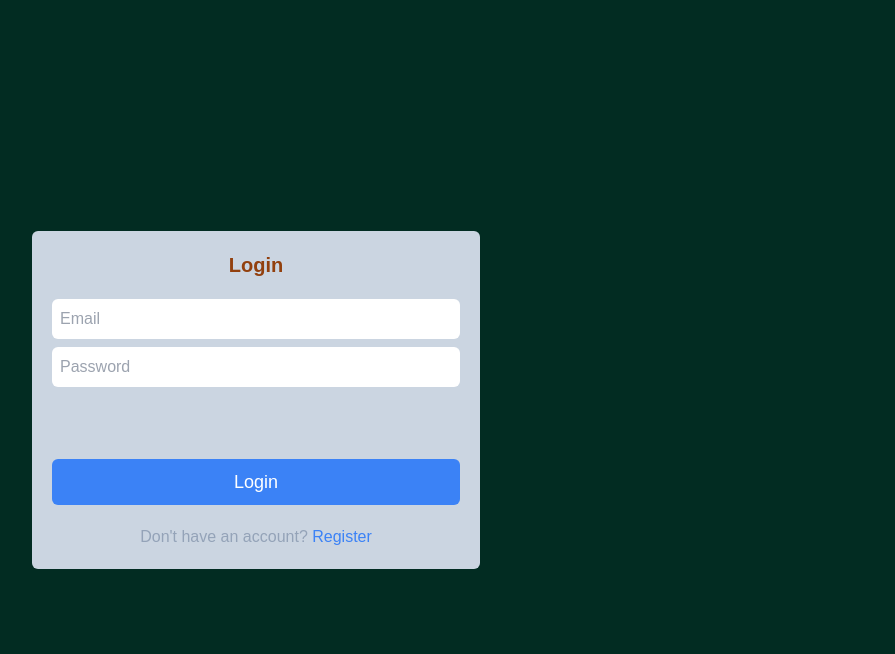
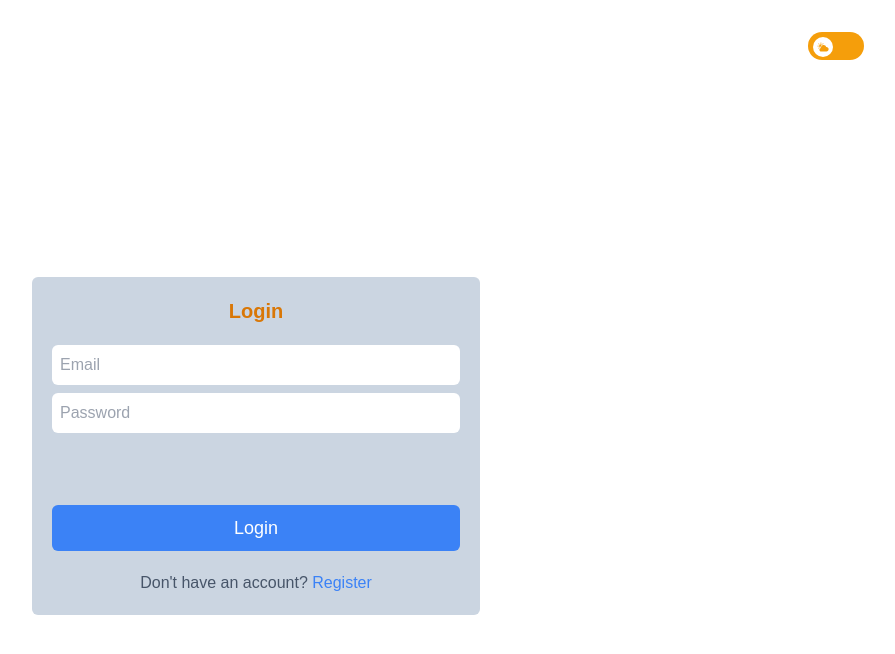
Before and after one commit to HabibAlmaula/basic-react, a React (Vite) app: page /login in a window 1280 px wide. Shown: the top 654 px of the page, without its empty margins (384-1279 px from the left). Built offline with nearby package versions, Linux system fonts and the light colour scheme.

Commit message:
fix: darkmode

```diff
--- a/src/App.jsx
+++ b/src/App.jsx
@@ -22,12 +22,14 @@ import Login from "./pages/auth/Login";
 import Register from "./pages/auth/Register";
 import { AppToast } from "./components/AppToast";
 import { AuthGuard } from "./routes/AuthGuard";
+import { ThemeProvider } from "./hooks/ThemeProvider";
 
 function App() {
   // Set the default locale to Indonesian
   setDefaultOptions({ locale: id });
   return (
     <>
+      <ThemeProvider>
         <AppToast />
         <Router>
           <AuthProvider>
@@ -57,6 +59,7 @@ function App() {
             </Routes>
           </AuthProvider>
         </Router>
+      </ThemeProvider>
     </>
   );
 }
--- a/src/components/FormInputNote.jsx
+++ b/src/components/FormInputNote.jsx
@@ -41,7 +41,7 @@ function FormInputNote({ onSave, isLoading }) {
         placeholder="Title"
         value={title}
         onChange={handleOnchangeTitle}
-        className="p-2 rounded-md"
+        className="p-2 rounded-md bg-slate-50 border border-x-neutral-200"
         disabled={isLoading}
       />
       <p className="text-lg font-semibold self-end mb-2">
--- a/src/components/HeaderApp.jsx
+++ b/src/components/HeaderApp.jsx
@@ -5,7 +5,7 @@ import { home } from "../routes/routes";
 import { AiOutlineLoading3Quarters } from "react-icons/ai";
 import ConfirmationDialog from "./ConfirmationDialog";
 import { useState } from "react";
-
+import { ThemeToggle } from "../hooks/ThemeProvider";
 function HeaderApp() {
   const navigate = useNavigate();
   const { user, logout, authed } = useAuth();
@@ -21,6 +21,8 @@ function HeaderApp() {
   return (
     <>
       <div className="flex flex-row justify-between">
+        {authed ? (
+          <>
             <h1
               className="text-2xl font-semibold cursor-pointer transition-all duration-200 hover:text-blue-600 hover:scale-105"
               onClick={() => navigate(home)}
@@ -28,6 +30,7 @@ function HeaderApp() {
               Simple Note App
             </h1>
             <div className="flex gap-5 items-center">
+              <ThemeToggle />
               {user ? (
                 <h1 className="text-2xl font-semibold transition-all duration-200 hover:text-gray-600">
                   Hi, {user.name}
@@ -40,8 +43,14 @@ function HeaderApp() {
                 onClick={() => setDialogOpen(true)}
               />
             </div>
+          </>
+        ) : (
+          <div className="w-full flex justify-end">
+            <ThemeToggle />
           </div>
-      <hr className="my-5" />
+        )}
+      </div>
+      {authed && <hr className="my-5" />}
       <ConfirmationDialog
         isOpen={dialogOpen}
         message={"Are you sure you want to logout?"}
@@ -53,3 +62,61 @@ function HeaderApp() {
 }
 
 export default HeaderApp;
+
+// import { useNavigate } from "react-router-dom";
+// import { useAuth } from "../hooks/AuthProvider";
+// import { TbLogout } from "react-icons/tb";
+// import { home } from "../routes/routes";
+// import { AiOutlineLoading3Quarters } from "react-icons/ai";
+// import ConfirmationDialog from "./ConfirmationDialog";
+// import { useState } from "react";
+// import { ThemeToggle } from "../hooks/ThemeProvider";
+
+// function HeaderApp() {
+//   const navigate = useNavigate();
+//   const { user, logout, authed } = useAuth();
+//   const [dialogOpen, setDialogOpen] = useState(false);
+
+//   const handleLogout = async () => {
+//     setDialogOpen(false);
+//     await logout();
+//   };
+
+//   console.log(`user: ${JSON.stringify(user)}`);
+
+//   return (
+//     <>
+//       <div className="flex flex-row justify-between">
+//         <h1
+//           className="text-2xl font-semibold cursor-pointer transition-all duration-200 hover:text-blue-600 hover:scale-105"
+//           onClick={() => navigate(home)}
+//         >
+//           Simple Note App
+//         </h1>
+//         <div className="flex gap-5 items-center">
+//           <ThemeToggle />
+//           {user ? (
+//             <h1 className="text-2xl font-semibold transition-all duration-200 hover:text-gray-600">
+//               Hi, {user.name}
+//             </h1>
+//           ) : (
+//             <AiOutlineLoading3Quarters className="animate-spin object-contain" />
+//           )}
+//           <TbLogout
+//             className="text-2xl font-semibold cursor-pointer transition-all duration-200 hover:text-red-600 hover:scale-105"
+//             onClick={() => setDialogOpen(true)}
+//           />
+//         </div>
+//       </div>
+//       <hr className="my-5" />
+//       <ConfirmationDialog
+//         isOpen={dialogOpen}
+//         message={"Are you sure you want to logout?"}
+//         onClose={() => setDialogOpen(false)}
+//         onConfirm={() => handleLogout()}
+//       />
+//     </>
+//   );
+// }
+
+// export default HeaderApp;
--- a/src/components/SearchBar.jsx
+++ b/src/components/SearchBar.jsx
@@ -24,7 +24,7 @@ class SearchBar extends Component {
     return (
       <div className="flex flex-row gap-2">
         <input
-          className="p-2 rounded-md min-w-[350px] mt-5 mb-2"
+          className="p-2 rounded-md min-w-[350px] mt-5 mb-2  bg-slate-50 border border-x-neutral-200"
           type="text"
           placeholder="Search notes"
           value={this.state.keyword}
--- /dev/null
+++ b/src/hooks/ThemeProvider.jsx
@@ -0,0 +1,92 @@
+// contexts/ThemeContext.jsx
+import { createContext, useContext, useState, useEffect } from "react";
+import { IoIosPartlySunny } from "react-icons/io";
+import { FaMoon } from "react-icons/fa";
+
+const ThemeContext = createContext(null);
+
+const getInitialTheme = () => {
+  if (typeof window !== "undefined" && window.localStorage) {
+    const storedPrefs = window.localStorage.getItem("color-theme");
+    if (typeof storedPrefs === "string") {
+      return storedPrefs;
+    }
+
+    const userMedia = window.matchMedia("(prefers-color-scheme: dark)");
+    if (userMedia.matches) {
+      return "dark";
+    }
+  }
+  return "light";
+};
+
+export const ThemeProvider = ({ children }) => {
+  const [theme, setTheme] = useState(getInitialTheme);
+
+  const rawSetTheme = (rawTheme) => {
+    const root = window.document.documentElement;
+    const isDark = rawTheme === "dark";
+
+    // Remove previous theme class
+    root.classList.remove(isDark ? "light" : "dark");
+    // Add new theme class
+    root.classList.add(rawTheme);
+
+    // Update data attribute for extra specificity
+    root.setAttribute("data-theme", rawTheme);
+
+    localStorage.setItem("color-theme", rawTheme);
+  };
+
+  useEffect(() => {
+    rawSetTheme(theme);
+  }, [theme]);
+
+  const toggleTheme = () => {
+    setTheme(theme === "dark" ? "light" : "dark");
+  };
+
+  return (
+    <ThemeContext.Provider value={{ theme, toggleTheme }}>
+      {children}
+    </ThemeContext.Provider>
+  );
+};
+
+export const useTheme = () => {
+  const context = useContext(ThemeContext);
+  if (!context) {
+    throw new Error("useTheme must be used within ThemeProvider");
+  }
+  return context;
+};
+
+export const ThemeToggle = () => {
+  const { theme, toggleTheme } = useTheme();
+  const isDark = theme === "dark";
+
+  return (
+    <button
+      onClick={toggleTheme}
+      className={`
+          w-14 h-7 rounded-full p-1 transition-colors duration-200 ease-in-out
+          ${isDark ? "bg-emerald-700" : "bg-amber-500"}
+        `}
+    >
+      <div
+        className={`
+            w-5 h-5 rounded-full transition-transform duration-200 ease-in-out flex items-center justify-center
+            ${
+              isDark ? "translate-x-7 bg-emerald-950" : "translate-x-0 bg-white"
+            }
+          `}
+      >
+        {isDark ? (
+          <FaMoon size={12} className="text-white" />
+        ) : (
+          <IoIosPartlySunny size={12} className="text-amber-500" />
+        )}
+      </div>
+    </button>
+  );
+};
--- a/src/pages/auth/Login.jsx
+++ b/src/pages/auth/Login.jsx
@@ -1,6 +1,7 @@
 import { useState } from "react";
 import { useAuth } from "../../hooks/AuthProvider";
 import { AiOutlineLoading3Quarters } from "react-icons/ai";
+import HeaderApp from "../../components/HeaderApp";
 
 function Login() {
   const { login } = useAuth();
@@ -27,10 +28,11 @@ function Login() {
     }
     handleLogin();
   };
-
   return (
-    <div className="w-full h-screen fixed inset-0 overflow-hidden flex items-center justify-center flex-wrap">
-      <div className="flex flex-col w-full max-w-md bg-slate-300 rounded-md p-5">
+    <div className="h-screen flex flex-col overflow-hidden bg-inherit"> {/* Added bg-inherit */}
+      <HeaderApp />
+      <main className="flex-1 grid place-items-center"> {/* Changed to grid layout */}
+        <div className="w-full max-w-md bg-slate-300 rounded-md p-5 mx-4"> {/* Changed m-4 to mx-4 */}
           <h1 className="font-bold text-xl mb-5">Login</h1>
           <form onSubmit={handleSubmit}>
             <input
@@ -75,8 +77,10 @@ function Login() {
             </p>
           </form>
         </div>
+      </main>
     </div>
   );
+
 }
 
 export default Login;
--- a/src/styles/index.css
+++ b/src/styles/index.css
@@ -4,8 +4,20 @@
 
 @layer base {
   @import url("https://fonts.googleapis.com/css2?family=Poppins&display=swap");
+
+  /* Move root styles that should change with theme to html and body */
+
+  /* Add this to your index.css if still needed */
+  html[data-theme="dark"] body {
+    @apply bg-zinc-900;
+  }
+
+  html[data-theme="light"] body {
+    @apply bg-white;
+  }
+
   :root {
-    @apply font-poppins leading-6 font-normal bg-emerald-950;
+    @apply font-poppins leading-6 font-normal;
     font-synthesis: none;
     text-rendering: optimizeLegibility;
     -webkit-font-smoothing: antialiased;
@@ -13,7 +25,7 @@
   }
 
   body {
-    @apply text-slate-400;
+    @apply text-slate-600 dark:text-slate-400 min-h-screen;
   }
 
   a {
@@ -21,35 +33,26 @@
   }
 
   a:hover {
-    @apply text-slate-800;
+    @apply text-slate-900 dark:text-slate-800;
   }
 
   h1 {
-    @apply text-amber-800 leading-tight;
+    @apply text-amber-600 dark:text-amber-800 leading-tight;
   }
 
   button {
-    @apply rounded-md border border-transparent py-2 px-4 text-lg font-medium bg-amber-900 text-amber-500 cursor-pointer transition-colors;
+    @apply rounded-md border border-transparent py-2 px-4 text-lg font-medium
+           bg-amber-500 dark:bg-amber-900
+           text-amber-900 dark:text-amber-500
+           cursor-pointer transition-colors;
   }
 
   button:hover {
-    @apply border-amber-600;
+    @apply border-amber-700 dark:border-amber-600;
   }
 
   button:focus,
   button:focus-visible {
     outline: 4px auto -webkit-focus-ring-color;
   }
-
-  @media (prefers-color-scheme: light) {
-    :root {
-      @apply text-neutral-500;
-    }
-    a:hover {
-      color: #747bff; /* Custom color */
-    }
-    button {
-      @apply bg-amber-500;
-    }
-  }
 }
--- a/tailwind.config.js
+++ b/tailwind.config.js
@@ -1,8 +1,7 @@
 /** @type {import('tailwindcss').Config} */
 export default {
-  content: [
-    "./src/**/*.{js,jsx,ts,tsx}",
-  ],
+  content: ["./src/**/*.{js,jsx,ts,tsx}"],
+  darkMode: "class",
   theme: {
     fontFamily: {
       poppins: ["Poppins", "sans-serif"],
@@ -10,4 +9,4 @@ export default {
     extend: {},
   },
   plugins: [],
-}
+};
```
Also changed, not shown: src/components/NoteItem.jsx (+4 -4 lines). Lines whose indentation alone changed are shown as unchanged.
